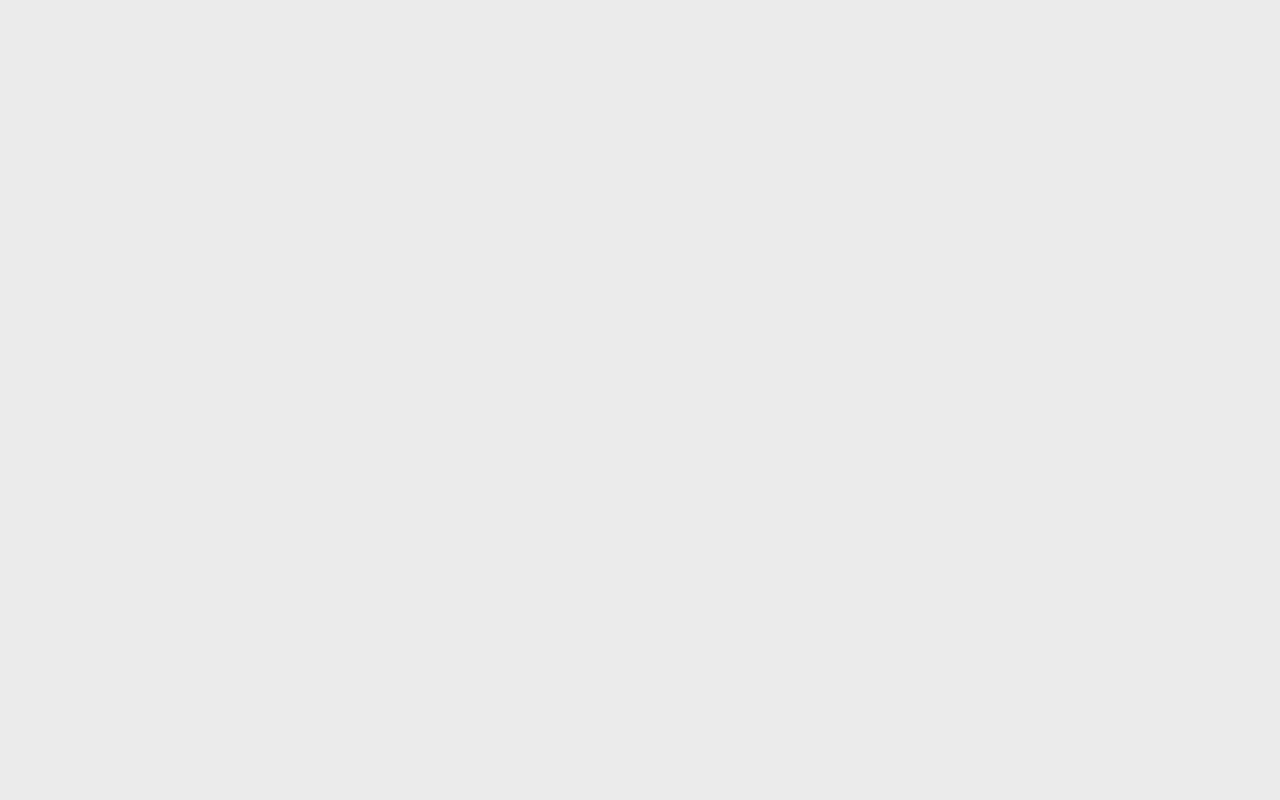
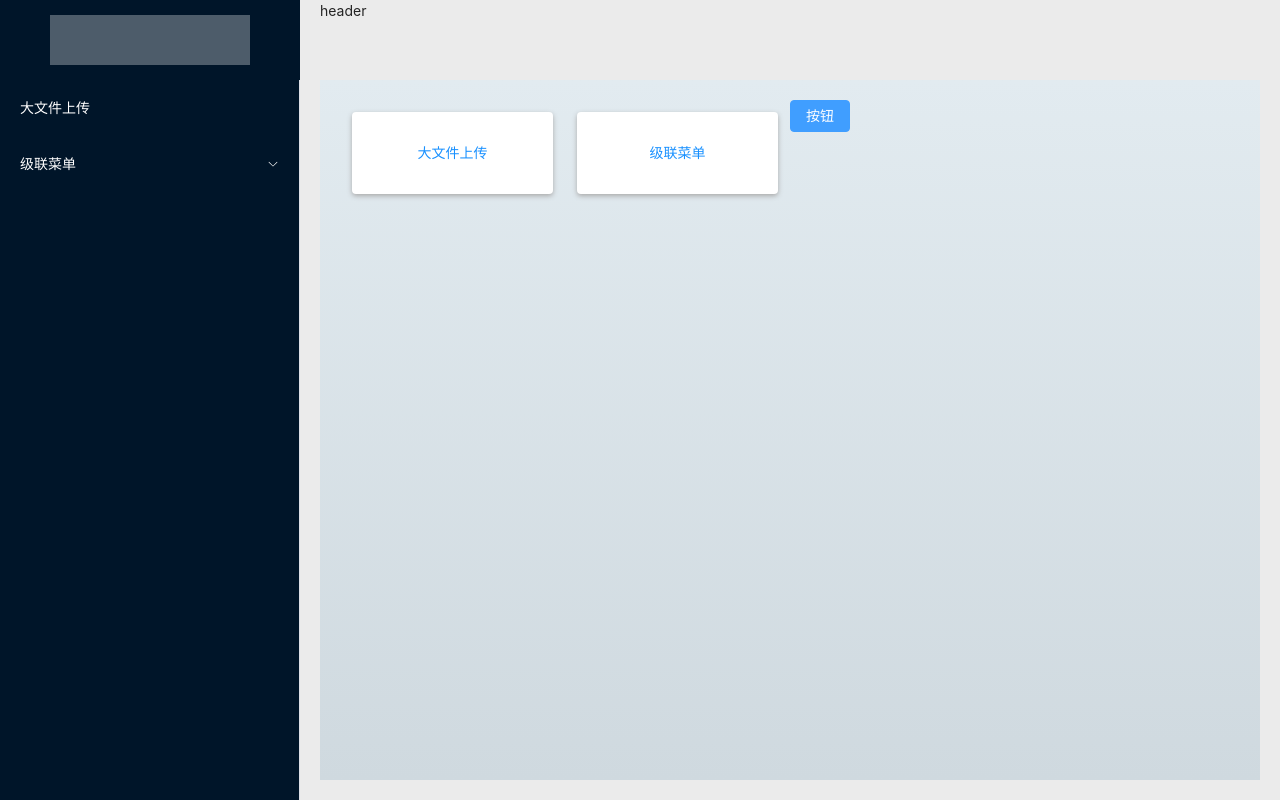
Before and after one commit to kricn/vue-admin-template, a Vue app in the folder demo/: page /test/test2/test22 in a window 1280 px wide. Before the commit this address had no page. Built offline with nearby package versions, Linux system fonts and the light colour scheme.

Commit message:
添加路由配置

```diff
--- a/demo/src/router/menu.ts
+++ b/demo/src/router/menu.ts
@@ -27,7 +27,23 @@ const menu: RouteRecordRaw[] = [
         meta: {
           title: '子菜单2'
         },
-        component: () => import("@/pages/index.vue")
+        component: () => import("@/pages/index.vue"),
+        children: [
+          {
+            path: 'test21',
+            meta: {
+              title: '子菜单21'
+            },
+            component: () => import("@/pages/index.vue")
+          },
+          {
+            path: 'test22',
+            meta: {
+              title: '子菜单22'
+            },
+            component: () => import("@/pages/index.vue")
+          },
+        ]
       },
     ]
   }
```
